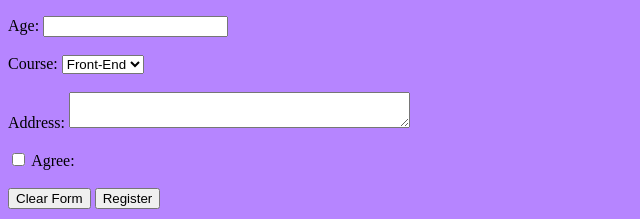
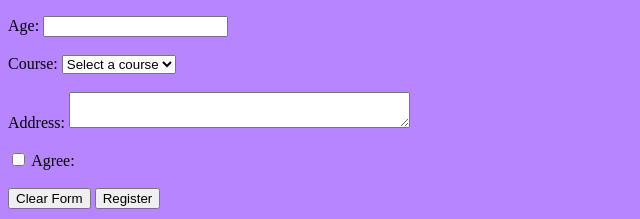
Before and after one commit to OlenaKin/Homework-6.-Forms, a plain HTML site: page index.html in a window 1280 px wide. Shown: the part 186-405 px from the top of the page, 0-640 px from the left. Drawn offline with Linux system fonts and the light colour scheme.

Commit message:
edited the course div

```diff
--- a/index.html
+++ b/index.html
@@ -65,6 +65,7 @@
             <div>
                 <label for="course">Course:</label>
                 <select id="course" name="course">
+                    <option value="" disabled selected>Select a course</option>
                     <option value="Front-End">Front-End</option>
                     <option value="Fullstack">Fullstack</option>
                     <option value="Python">Python</option>
```
